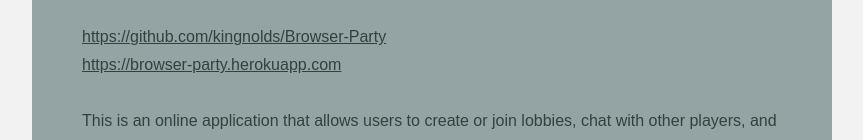
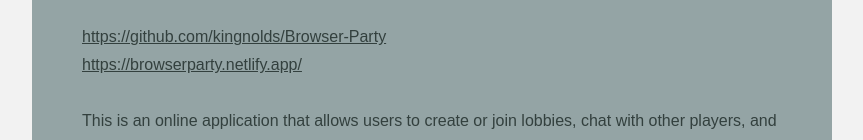
Before and after one commit to rabrigo/portfolio, a React (Create React App) app: page /projects in a window 1280 px wide. Shown: the part 557-697 px from the top of the page, without its empty margins (208-1071 px from the left). Built offline with nearby package versions, Linux system fonts and the light colour scheme; a web font is replaced by a local one.

Commit message:
Update Projects.js

```diff
--- a/src/pages/Projects.js
+++ b/src/pages/Projects.js
@@ -14,7 +14,7 @@
             </a>
             <p>
                 <a href="https://github.com/kingnolds/Browser-Party">https://github.com/kingnolds/Browser-Party</a> <br></br>
-                <a href="https://browser-party.herokuapp.com">https://browser-party.herokuapp.com</a> <br></br>
+                <a href="https://browserparty.netlify.app/">https://browserparty.netlify.app/</a> <br></br>
                 <br></br>
                 This is an online application that allows users to create or join lobbies, chat with other players, and compete against them in up to 3 mini games. My work for this project consisted of styling the interface and making it mobile responsive, connecting React components, and confirming that backend information was rendering on the client side.
                 <br></br>
```
